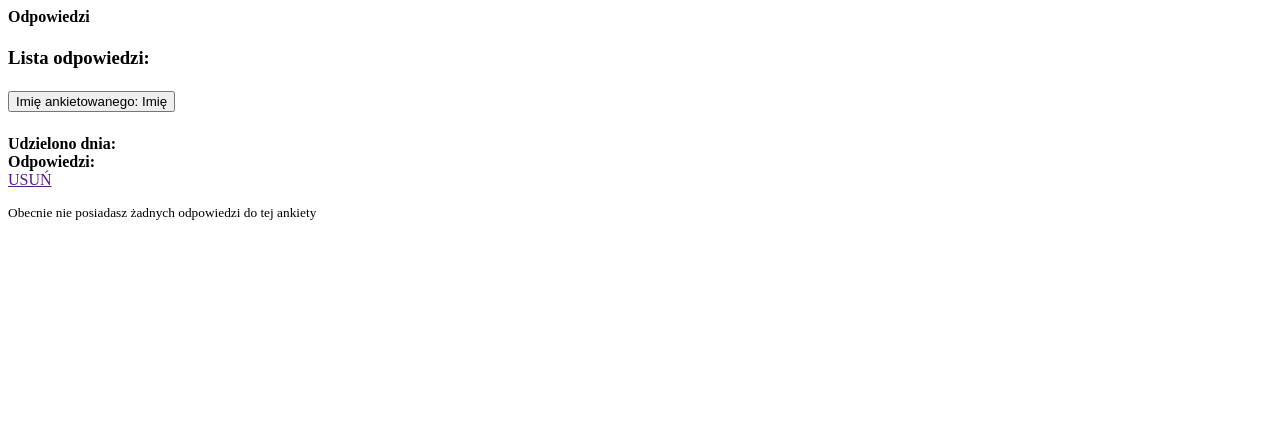
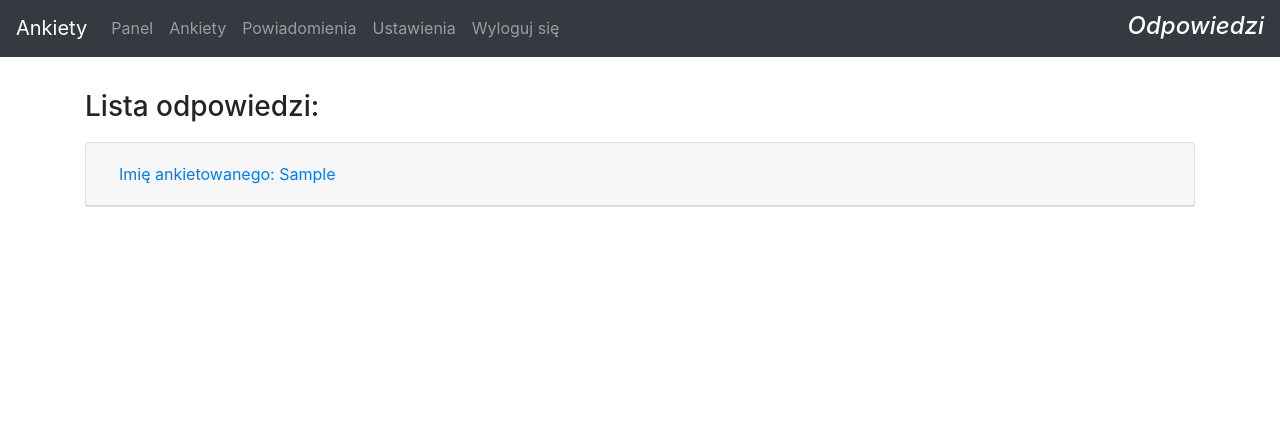
Before and after one commit to TheProrok29/django_questionnaires, a Django app: page /surveys/1/answers/ in a window 1280 px wide. Shown: the top 446 px of the page. Run offline with Django 3.2, Linux system fonts and the light colour scheme; a user stored in the database is signed in; tables that the repository leaves empty hold one stand-in row (values such as "Sample post"); some libraries are stand-ins or nearby versions.

Commit message:
Add possibility to delete answer
*create new path to delete answer
*customize answers.html using jinja2 tags
*add url answers to survey.html
*add url survey to edit button in surveys.html

```diff
--- a/surveys/templates/answers.html
+++ b/surveys/templates/answers.html
@@ -1,9 +1,17 @@
+{% extends "core/base.html" %}
+{% load static %}
+
+{% block site_title %}
 
 <!-- Etykieta strony -->
 
 <h4>
   Odpowiedzi
 </h4>
+
+{% endblock site_title %}
+
+{% block content %}
 
 <!-- Zawartość strony -->
 
@@ -19,36 +27,49 @@
 <div class="row">
   <div class="col-sm-12">
     <!-- Akordeon odpowiedzi -->
+    {% if answers %}
+
     <!-- Jeżeli istnieją jakieś odpowiedzi, wyświetlamy je -->
+    {% for answer in answers  %}
+
     <div id="accordion">
       <div class="card">
-                <div class="card-header" id="headingOne">
+        <div class="card-header" id="heading-{{answer.id}}">
           <h5 class="mb-0">
-                    <button class="btn btn-link" data-toggle="collapse" data-target="#collapseOne" aria-expanded="true" aria-controls="collapseOne">
+            <button class="btn btn-link" data-toggle="collapse" data-target="#collapse-{{answer.id}}" aria-expanded="true"
+              aria-controls="collapse-{{answer.id}}">
               <!-- Wyświetlenie imienia ankietowanego -->
-                      Imię ankietowanego: Imię
+              Imię ankietowanego: {{ answer.first_name }}
             </button>
           </h5>
         </div>
 
-                <div id="collapseOne" class="collapse answer-collapse" aria-labelledby="headingOne" data-parent="#accordion">
+        <div id="collapse-{{answer.id}}" class="collapse answer-collapse" aria-labelledby="heading-{{answer.id}}" data-parent="#accordion">
           <div class="card-body">
             <!-- Wyświetlenie daty -->
-                    <strong>Udzielono dnia:</strong>
+            <strong>Udzielono dnia:</strong> {{ answer.created }}
             <br />
             <strong>Odpowiedzi:</strong>
             <!-- Wyświetlenie odpowiedzi -->
+            {{ answer.answers | safe }}
             <div class="col-md-12 text-right">
               <!-- Przycisk usuwania -->
-                        <a class="btn btn-danger btn-sm" href="">USUŃ</a>
+              <a class="btn btn-danger btn-sm" href="{% url 'delete-answer' answer.survey.id answer.id %}">USUŃ</a>
             </div>
           </div>
         </div>
       </div>
     </div>
+
+    {% endfor %}
     <!-- W przeciwnym wypadku informujemy użytkownika o braku odpowiedzi -->
+    {% else %}
+
     <p class="text-center">
       <small>Obecnie nie posiadasz żadnych odpowiedzi do tej ankiety</small>
     </p>
+    {% endif %}
   </div>
 </div>
+
+{% endblock content %}
--- a/surveys/templates/survey.html
+++ b/surveys/templates/survey.html
@@ -44,7 +44,7 @@
         <!-- Menu ankiety -->
         <button id="surveyEditButton" class="btn btn-success">Edytuj</button>
         <a href="{% url 'create-question' survey.id %}" class="btn btn-secondary">Dodaj pytanie</a>
-        <a href="" class="btn btn-info">Zobacz odpowiedzi</a>
+        <a href="{% url 'answers' survey.id %}" class="btn btn-info">Zobacz odpowiedzi</a>
         <a href="{% url 'delete-survey' survey.id %}" class="btn btn-danger">Usuń</a>
     </div>
     <hr>
--- a/surveys/templates/surveys.html
+++ b/surveys/templates/surveys.html
@@ -47,7 +47,7 @@
                       <th scope="row">{{ forloop.counter }}</th>
                       <td>{{ survey.name }}</td>
                       <td><small>{{ survey.description }}</small></td>
-                      <td class="text-right"><a href="" class="btn btn-success btn-sm">Edytuj</a></td>
+                      <td class="text-right"><a href="{% url 'survey' survey.id %}" class="btn btn-success btn-sm">Edytuj</a></td>
                     </tr>
                     {% endfor %}
                   </tbody>
--- a/surveys/urls.py
+++ b/surveys/urls.py
@@ -9,5 +9,6 @@ urlpatterns = [
     path('<int:survey_id>/create-question', views.create_question, name='create-question'),
     path('<int:survey_id>/delete-question/<int:question_id>/', views.delete_question, name='delete-question'),
     path('<int:survey_id>/share/', views.share, name='share-survey'),
-    path('<int:survey_id>/answers/', views.answers, name='answers')
+    path('<int:survey_id>/answers/', views.answers, name='answers'),
+    path('<int:survey_id>/answers/<int:answer_id>/delete/', views.delete_answer, name='delete-answer')
 ]
```
Lines whose indentation alone changed are shown as unchanged.
